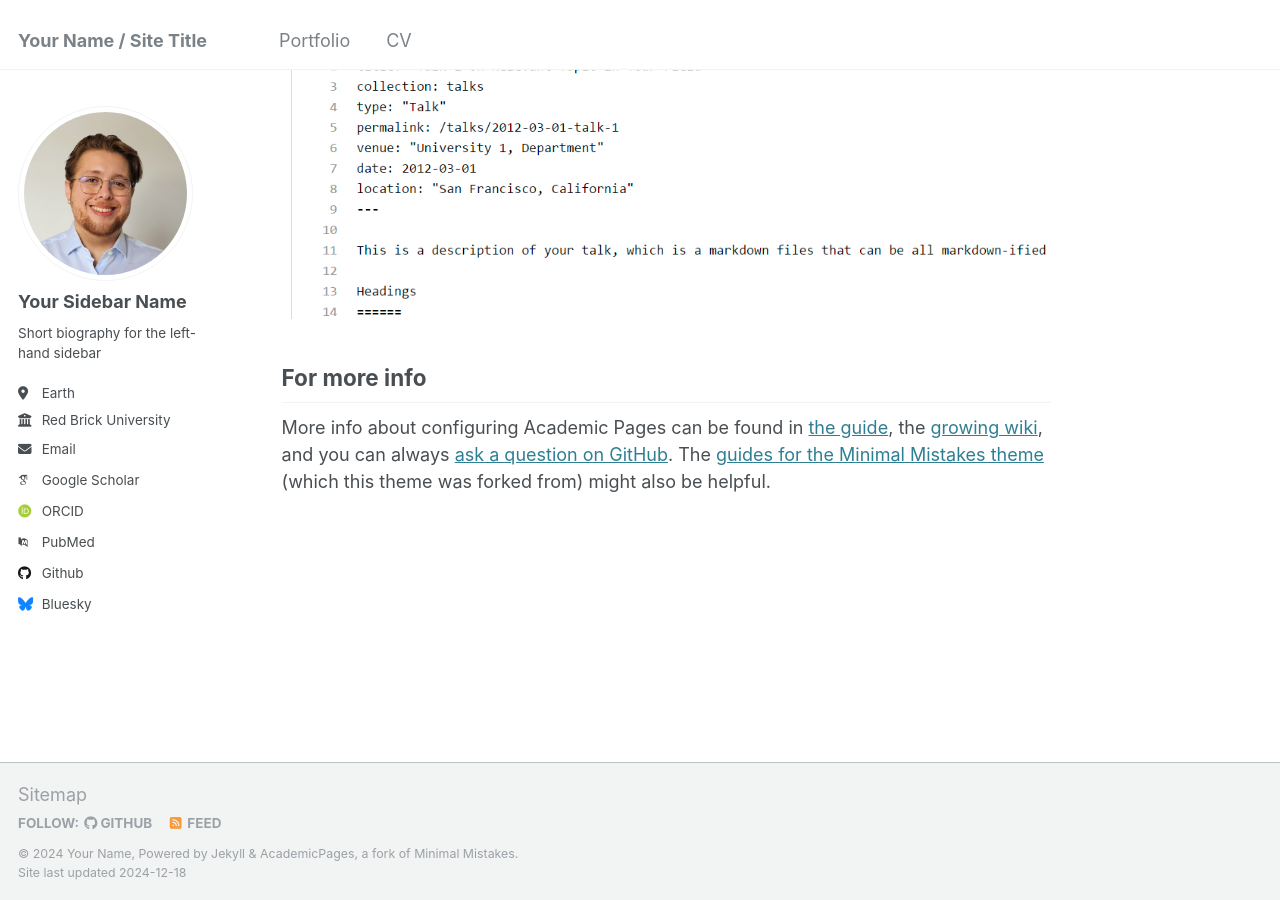
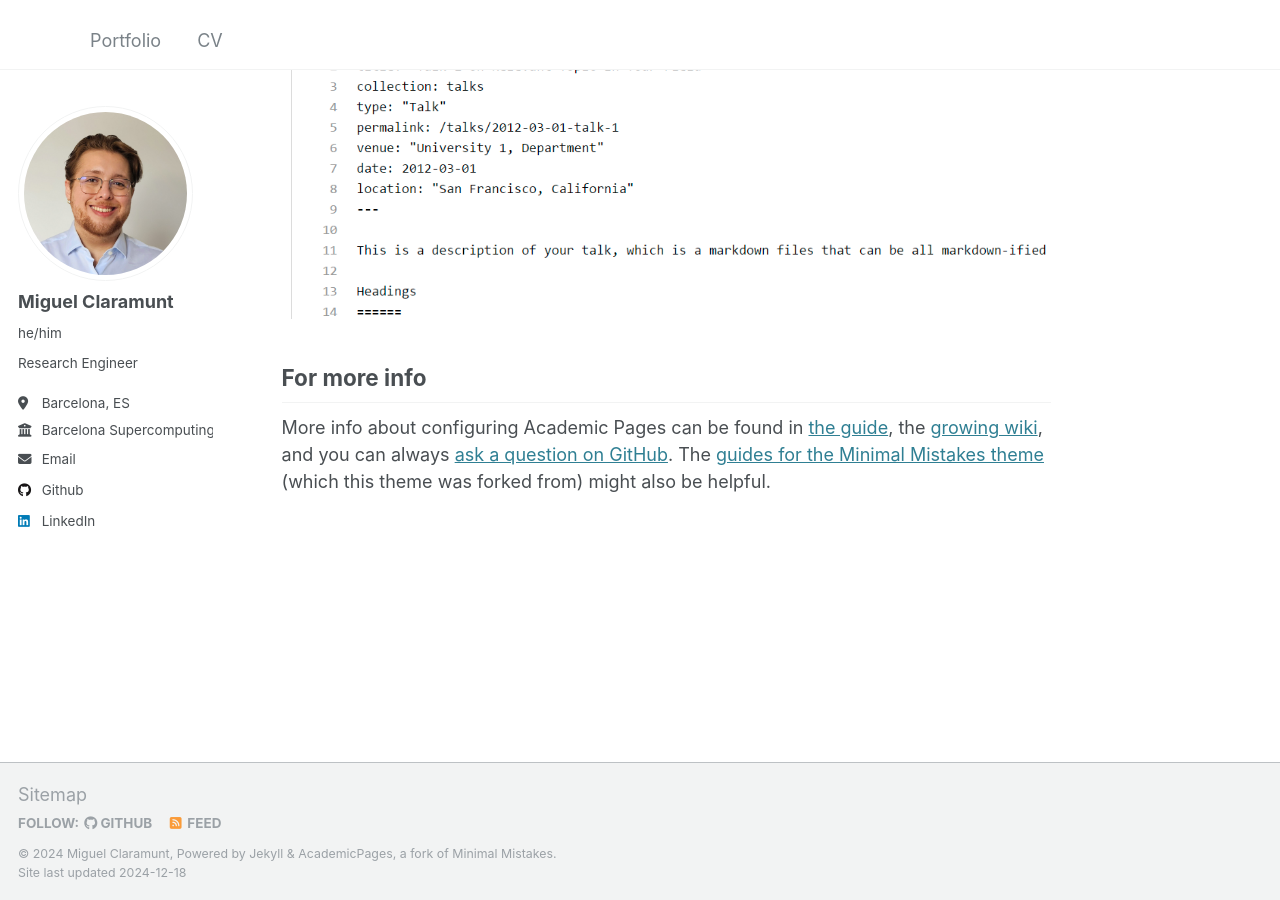
Before and after one commit to MiguelClaramunt/miguelclaramunt.github.io, a Jekyll site: the page built from _pages/about.md, in a window 1280 px wide and 900 px high, scrolled down 2643 px. Built offline with Jekyll 4.4.1, drawn with Linux system fonts in a browser that asks for light colours; some web fonts are replaced.

Commit message:
Update config

```diff
--- a/_config.yml
+++ b/_config.yml
@@ -8,13 +8,13 @@
 
 # Basic Site Settings
 locale                   : "en-US"
-title                    : "Your Name / Site Title"
-title_separator          : "-"
-name                     : &name "Your Name"
+title                    : ""
+title_separator          : ""
+name                     : &name "Miguel Claramunt"
 description              : &description "personal description"
-url                      : https://academicpages.github.io # the base hostname & protocol for your site e.g. "https://[your GitHub username].github.io"
+url                      : https://miguelclaramunt.github.io # the base hostname & protocol for your site e.g. "https://[your GitHub username].github.io"
 baseurl                  : "" # the subpath of your site, e.g. "/blog"
-repository               : "academicpages/academicpages.github.io"
+repository               : "MiguelClaramunt/miguelclaramunt.github.io"
 
 # Site Author - The following control what appear as part of the author content on the side bar.
 #               If a field is blank the icon and link will not appear, otherwise it will be shown.
@@ -22,21 +22,21 @@ repository               : "academicpages/academicpages.github.io"
 author:
   # Biographic information
   avatar           : "profile.png"
-  name             : "Your Sidebar Name"
-  pronouns         : # example: "she/her"
-  bio              : "Short biography for the left-hand sidebar"
-  location         : "Earth"
-  employer         : "Red Brick University"
+  name             : "Miguel Claramunt"
+  pronouns         : "he/him"
+  bio              : "Research Engineer"
+  location         : "Barcelona, ES"
+  employer         : "Barcelona Supercomputing Center"
   uri              : # URL
-  email            : "none@example.org"
+  email            : "miguel@claramunt.es"
 
   # Academic websites
   arxiv            : # URL - Update with the correct link to your profile
-  googlescholar    : "https://scholar.google.com/citations?user=PS_CX0AAAAAJ"
+  googlescholar    : # URL - "https://scholar.google.com/citations?user=PS_CX0AAAAAJ"
   impactstory      : # URL
-  orcid            : "http://orcid.org/yourorcidurl"
+  orcid            : # URL
   semantic         : # URL
-  pubmed           : "https://www.ncbi.nlm.nih.gov/pubmed/?term=john+snow"
+  pubmed           : # URL
   researchgate     : # URL
   scopus           : # URL
 
@@ -44,12 +44,12 @@ author:
   bitbucket        : # Username - Update with your username on the site
   codepen          : # Username
   dribbble         : # Username
-  github           : "academicpages"
+  github           : "MiguelClaramunt" # Username
   kaggle           : # Username
   stackoverflow    : # User number or user number and name (i.e., use "1" or "1/jeff-atwood")
 
   # Social media
-  bluesky          : "bsky.app" # Replace this with you Bluesky username
+  bluesky          : # Username
   facebook         : # Username
   flickr           : # Username
   foursquare       : # Username
@@ -58,7 +58,7 @@ author:
   keybase          : # Username
   instagram        : # Username
   lastfm           : # Username
-  linkedin         : # Username
+  linkedin         : "MiguelClaramunt" # Username
   mastodon         : # URL
   medium           : # URL
   pinterest        : # Username
@@ -87,7 +87,7 @@ publication_category:
 teaser                   :  # filename of teaser fallback teaser image placed in /images/, .e.g. "500x300.png"
 breadcrumbs              : false # true, false (default)
 words_per_minute         : 160
-future                   : true
+future                   : false
 read_more                : "disabled" # if enabled, adds "Read more" links to excerpts
 talkmap_link             : false #change to true to add link to talkmap on talks page
 comments:
```
